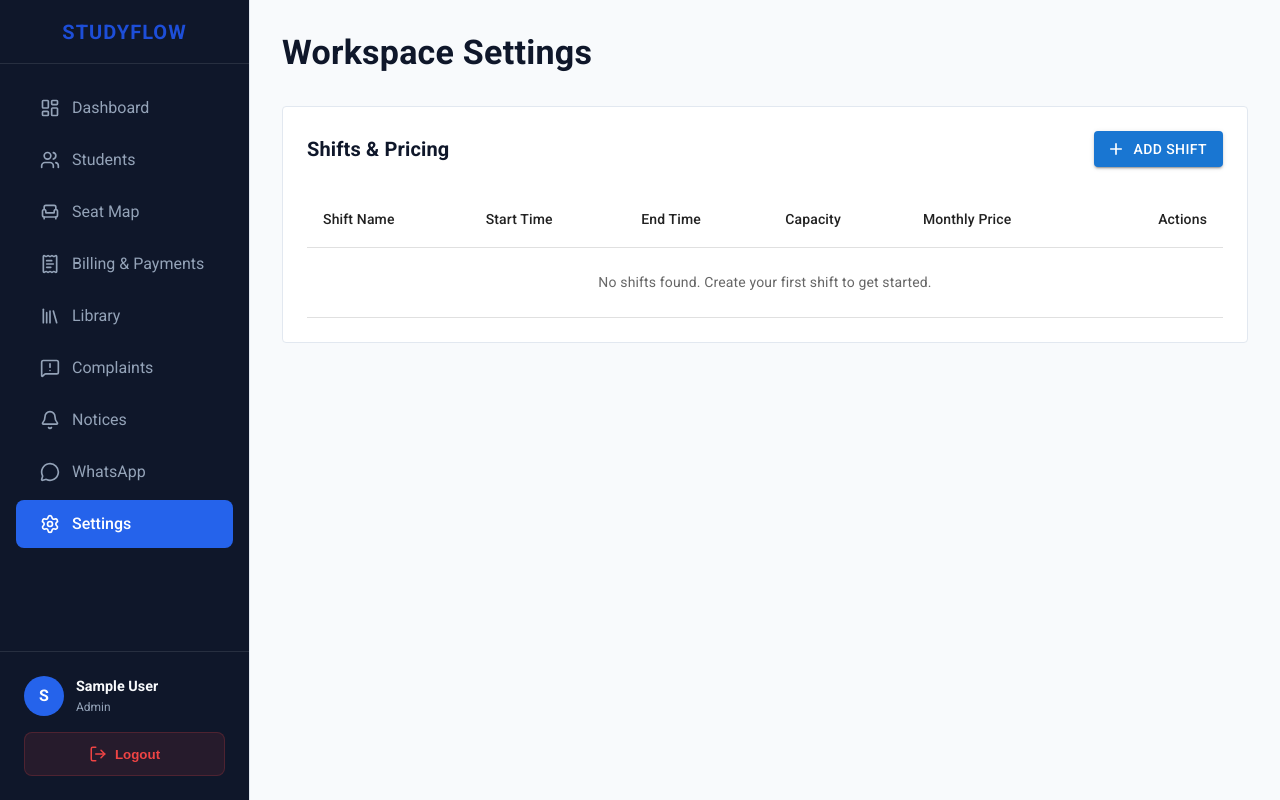
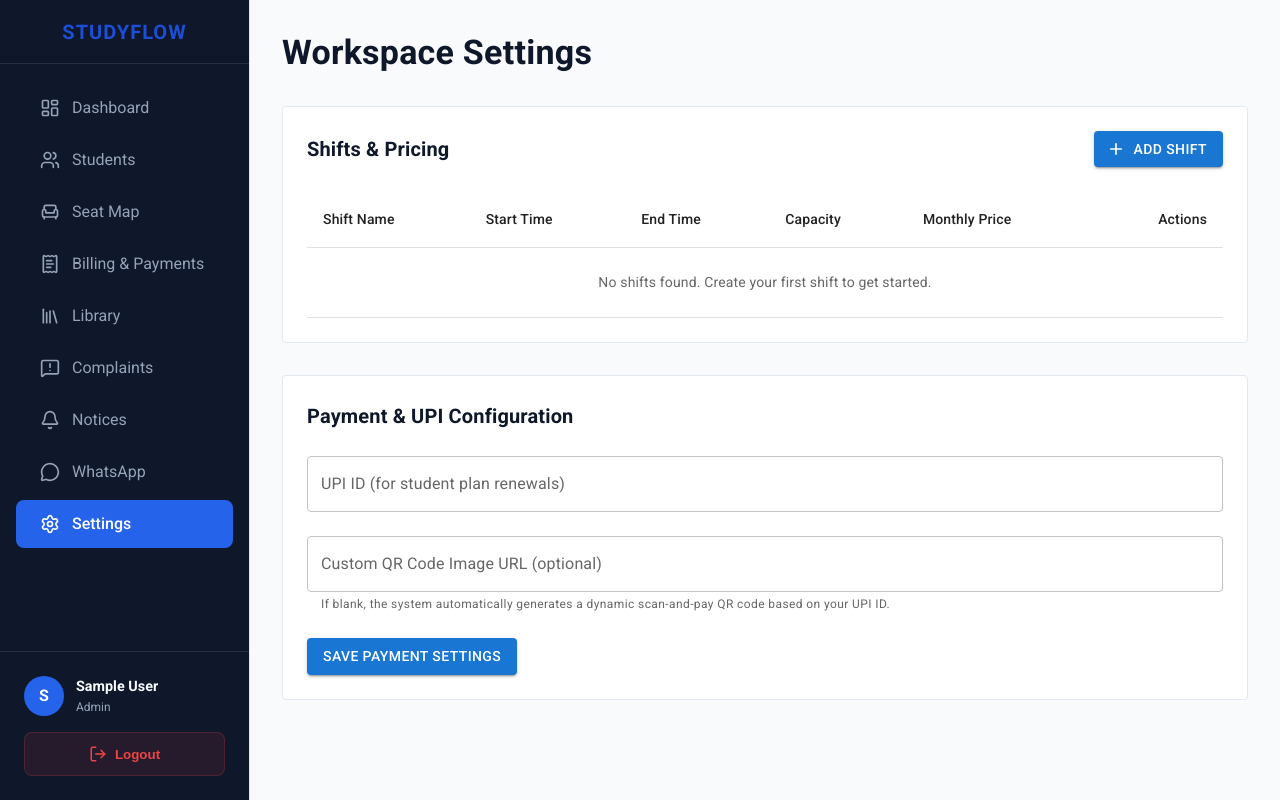
Before and after one commit to Library-management-System-sudhanshu/Admin, a React (Vite) app: page /settings in a window 1280 px wide. Built offline with nearby package versions, Linux system fonts and the light colour scheme; sample sign-in values are in the browser's storage.

Commit message:
feat: add payment and UPI configuration settings to admin panel

```diff
--- a/src/pages/Settings.tsx
+++ b/src/pages/Settings.tsx
@@ -45,7 +45,14 @@ const formatTo24h = (hour: string, minute: string, period: string) => {
   return `${hhStr}:${mmStr}`;
 };
 import type { RootState } from '../store';
-import { useGetShiftsQuery, useCreateShiftMutation, useUpdateShiftMutation, useDeleteShiftMutation } from '../store/api';
+import {
+  useGetShiftsQuery,
+  useCreateShiftMutation,
+  useUpdateShiftMutation,
+  useDeleteShiftMutation,
+  useGetSettingsQuery,
+  useUpdateSettingsMutation
+} from '../store/api';
 
 export default function Settings() {
   const { user } = useSelector((state: RootState) => state.auth);
@@ -53,6 +60,34 @@ export default function Settings() {
   const [createShift] = useCreateShiftMutation();
   const [updateShift] = useUpdateShiftMutation();
   const [deleteShift] = useDeleteShiftMutation();
+
+  const { data: settings } = useGetSettingsQuery(user?.workspaceId, { skip: !user?.workspaceId });
+  const [updateSettings, { isLoading: isSavingSettings }] = useUpdateSettingsMutation();
+
+  const [upiId, setUpiId] = useState('');
+  const [qrCodeUrl, setQrCodeUrl] = useState('');
+
+  // Sync state once settings are loaded
+  React.useEffect(() => {
+    if (settings) {
+      setUpiId(settings.upiId || '');
+      setQrCodeUrl(settings.qrCodeUrl || '');
+    }
+  }, [settings]);
+
+  const handleSaveSettings = async (e: React.FormEvent) => {
+    e.preventDefault();
+    if (!user?.workspaceId) return;
+    try {
+      await updateSettings({
+        workspaceId: user.workspaceId,
+        data: { upiId, qrCodeUrl },
+      }).unwrap();
+      alert('Payment settings updated successfully!');
+    } catch (err) {
+      alert('Failed to save payment settings');
+    }
+  };
 
   const [open, setOpen] = useState(false);
   const [editMode, setEditMode] = useState(false);
@@ -170,6 +205,52 @@ export default function Settings() {
             )}
           </TableBody>
         </Table>
+      </Card>
+
+      {/* Payment Configuration Settings Card */}
+      <Card sx={{ p: 3, border: '1px solid #E2E8F0', boxShadow: 'none', mt: 4 }}>
+        <Typography variant="h6" sx={{ fontWeight: 600, mb: 3 }}>
+          Payment & UPI Configuration
+        </Typography>
+        <form onSubmit={handleSaveSettings}>
+          <Box sx={{ display: 'flex', flexDirection: 'column', gap: 3 }}>
+            <TextField
+              label="UPI ID (for student plan renewals)"
+              fullWidth
+              placeholder="e.g. 8840839079@upi"
+              value={upiId}
+              onChange={(e) => setUpiId(e.target.value)}
+            />
+            <TextField
+              label="Custom QR Code Image URL (optional)"
+              fullWidth
+              placeholder="e.g. https://example.com/qr-code.png"
+              value={qrCodeUrl}
+              onChange={(e) => setQrCodeUrl(e.target.value)}
+              helperText="If blank, the system automatically generates a dynamic scan-and-pay QR code based on your UPI ID."
+            />
+            {upiId && (
+              <Box sx={{ mt: 1, p: 2, bgcolor: '#F8FAFC', borderRadius: 2, display: 'inline-flex', flexDirection: 'column', alignItems: 'center', alignSelf: 'flex-start', border: '1px dashed #E2E8F0' }}>
+                <Typography variant="caption" sx={{ fontWeight: 600, color: 'text.secondary', mb: 1 }}>
+                  Preview UPI QR Code
+                </Typography>
+                <img
+                  src={qrCodeUrl || `https://api.qrserver.com/v1/create-qr-code/?size=150x150&data=${encodeURIComponent(`upi://pay?pa=${upiId}&pn=StudyFlow&am=1500&cu=INR`)}`}
+                  alt="UPI QR Code Preview"
+                  style={{ width: 150, height: 150, borderRadius: 8, objectFit: 'contain' }}
+                />
+              </Box>
+            )}
+            <Button
+              type="submit"
+              variant="contained"
+              disabled={isSavingSettings}
+              sx={{ alignSelf: 'flex-start' }}
+            >
+              {isSavingSettings ? 'Saving...' : 'Save Payment Settings'}
+            </Button>
+          </Box>
+        </form>
       </Card>
 
       <Dialog open={open} onClose={() => setOpen(false)} maxWidth="sm" fullWidth>
--- a/src/store/api.ts
+++ b/src/store/api.ts
@@ -25,6 +25,7 @@ export const api = createApi({
     'Shifts',
     'Plans',
     'Notices',
+    'Settings',
   ],
   endpoints: (builder) => ({
     // Auth
@@ -345,6 +346,18 @@ export const api = createApi({
       }),
       invalidatesTags: ['Notices'],
     }),
+    getSettings: builder.query({
+      query: (workspaceId) => `workspaces/${workspaceId}/settings`,
+      providesTags: ['Settings'],
+    }),
+    updateSettings: builder.mutation({
+      query: ({ workspaceId, data }) => ({
+        url: `workspaces/${workspaceId}/settings`,
+        method: 'PATCH',
+        body: data,
+      }),
+      invalidatesTags: ['Settings'],
+    }),
   }),
 });
 
@@ -395,4 +408,6 @@ export const {
   useGetNoticesQuery,
   useCreateNoticeMutation,
   useDeleteNoticeMutation,
+  useGetSettingsQuery,
+  useUpdateSettingsMutation,
 } = api;
```
